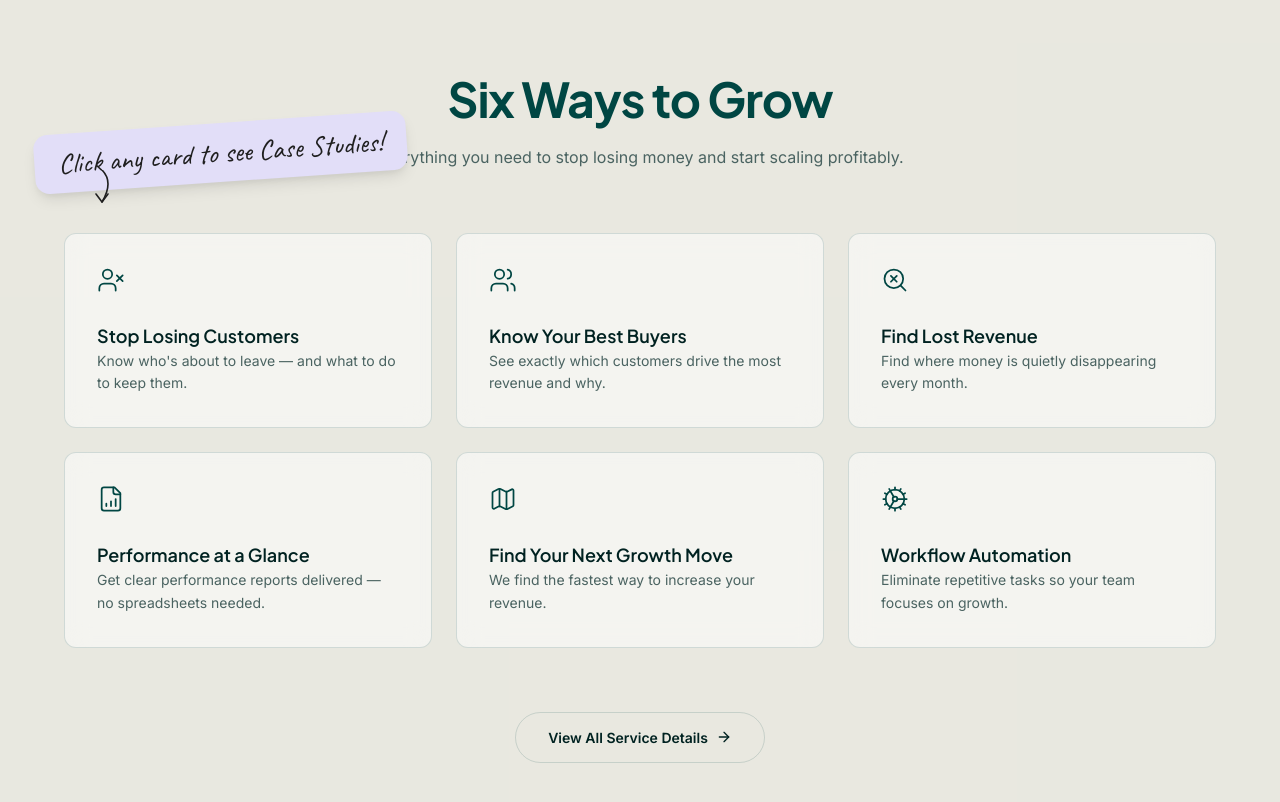
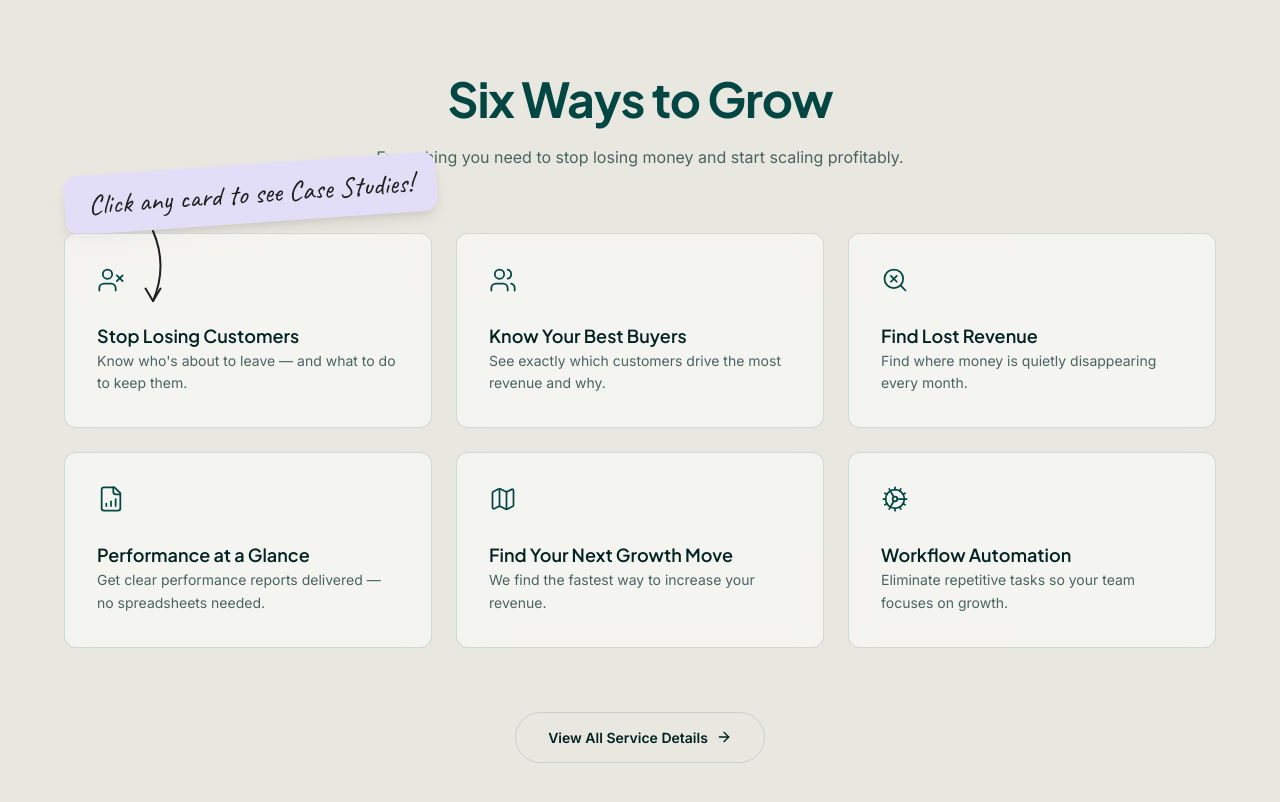
Before and after one commit to ali-zain-ai/Xelvant-site, a Next.js app: page / in a window 1280 px wide. Shown: the part 720-1522 px from the top of the page. Built offline with nearby package versions, Linux system fonts and the light colour scheme.

Commit message:
fix: bind annotation strictly to first card top edge with long arrow pointing into card

```diff
--- a/app/page.tsx
+++ b/app/page.tsx
@@ -184,14 +184,16 @@ export default function Home() {
           </motion.div>
 
           <div className="relative max-w-5xl mx-auto">
-            {/* The Hand-Drawn Annotation */}
-            <div className="absolute z-30 pointer-events-none" style={{ top: "-110px", left: "-30px" }}>
+            <div className="grid grid-cols-1 md:grid-cols-3 gap-6 mb-16 relative z-0 mt-8">
+              {services.map((s, i) => (
+                <div key={i} className="relative h-full">
+                  {/* The Hand-Drawn Annotation exactly above the first card */}
+                  {i === 0 && (
+                    <div className="absolute z-30 pointer-events-none w-full" style={{ bottom: "100%", left: "0px", paddingBottom: "10px" }}>
                       <HandDrawnNote text="Click any card to see Case Studies!" />
                     </div>
-
-            <div className="grid grid-cols-1 md:grid-cols-3 gap-6 mb-16 relative z-0 mt-8">
-              {services.map((s, i) => (
-                <motion.div key={i} {...fadeUp(0.1 * (i + 1))} className="h-full">
+                  )}
+                  <motion.div {...fadeUp(0.1 * (i + 1))} className="h-full">
                     <Link href="#" className="block h-full group">
                       <div className="card-premium p-8 h-full flex flex-col items-start text-left transition-all duration-300 group-hover:-translate-y-2 group-hover:shadow-[0_20px_40px_-10px_rgba(0,70,67,0.15)] group-hover:border-[var(--primary)]">
                         <div className="mb-6 transition-transform duration-300 group-hover:scale-110" style={{ color: "var(--primary)" }}>
@@ -202,6 +204,7 @@ export default function Home() {
                       </div>
                     </Link>
                   </motion.div>
+                </div>
               ))}
             </div>
           </div>
--- a/components/ui/HandDrawnNote.tsx
+++ b/components/ui/HandDrawnNote.tsx
@@ -21,18 +21,18 @@ export function HandDrawnNote({ text, className = "" }: HandDrawnNoteProps) {
         className="absolute text-black"
         style={{
           top: "80%",
-          left: "15%",
-          width: "40px",
-          height: "40px",
+          left: "20%",
+          width: "50px",
+          height: "120px",
           zIndex: 10
         }}
-        viewBox="0 0 100 100"
+        viewBox="0 0 100 160"
         fill="none"
         xmlns="http://www.w3.org/2000/svg"
       >
         {/* The swooping arrow path pointing down */}
         <motion.path
-          d="M 30,0 Q 60,30 30,80"
+          d="M 30,0 Q 60,70 30,140"
           stroke="#1f1f1f"
           strokeWidth="4"
           strokeLinecap="round"
@@ -44,7 +44,7 @@ export function HandDrawnNote({ text, className = "" }: HandDrawnNoteProps) {
         />
         {/* Arrow head */}
         <motion.path
-          d="M 15,60 L 30,80 L 45,60"
+          d="M 15,115 L 30,140 L 45,115"
           stroke="#1f1f1f"
           strokeWidth="4"
           strokeLinecap="round"
```
Lines whose indentation alone changed are shown as unchanged.
